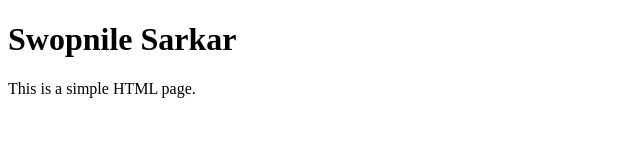
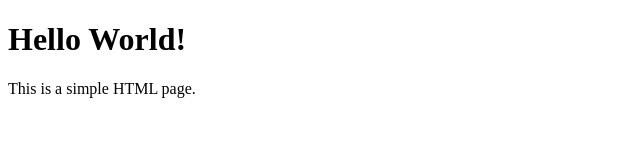
Before and after one commit to swopnilesarkar/ZeroOne-2.0, a plain HTML site: page index.html in a window 1280 px wide. Shown: the whole page, without its empty margins (0-640 px from the left). Drawn offline with Linux system fonts and the light colour scheme.

Commit message:
hello-add

```diff
--- a/index.html
+++ b/index.html
@@ -1,7 +1,7 @@
 <!DOCTYPE html>
 <html>
 <body>
-<h1>Swopnile Sarkar</h1>
+<h1>Hello World!</h1>
 <p>This is a simple HTML page.</p>
 </body>
 </html>
```
